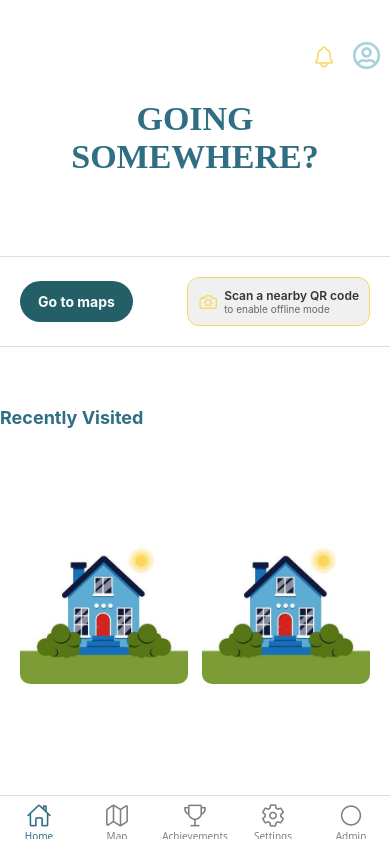
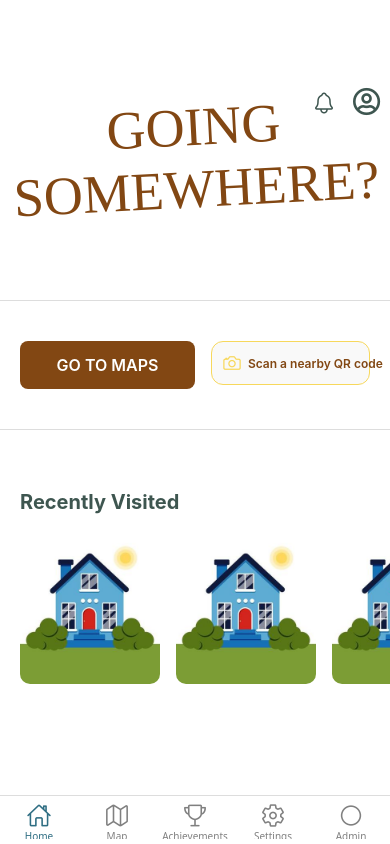
Before and after one commit to COS301-SE-2025/Snap-Vision, a React Native app in the folder snap-vision/: screen /Tabs in a window 390 px wide. Built offline with nearby package versions, Linux system fonts and the light colour scheme.

Commit message:
HomePage Styling

```diff
--- a/snap-vision/src/components/atoms/SectionTitle.tsx
+++ b/snap-vision/src/components/atoms/SectionTitle.tsx
@@ -1,21 +1,27 @@
 // src/components/atoms/SectionTitle.tsx
 import React from 'react';
-import { Text, StyleSheet } from 'react-native';
+import { Text, StyleSheet, TextStyle } from 'react-native';
 
 interface Props {
   children: string;
-  color: string;
+  color?: string;
+  fontFamily?: string;
+  style?: TextStyle;
 }
 
-export default function SectionTitle({ children, color }: Props) {
-  return <Text style={[styles.title, { color }]}>{children}</Text>;
+export default function SectionTitle({ children, color = '#000', fontFamily, style }: Props) {
+  return (
+    <Text style={[styles.title, { color, fontFamily }, style]}>
+      {children}
+    </Text>
+  );
 }
 
 const styles = StyleSheet.create({
   title: {
-    fontSize: 18,
-    fontWeight: 'bold',
-    marginBottom: 6,
-    marginTop: 100,
+    fontSize: 24,
+    fontWeight: '600',
+    textAlign: 'left',
+    marginHorizontal: 20,
   },
 });
--- a/snap-vision/src/components/molecules/HeaderWithIcons.tsx
+++ b/snap-vision/src/components/molecules/HeaderWithIcons.tsx
@@ -3,41 +3,58 @@ import React from 'react';
 import { View, Text, StyleSheet } from 'react-native';
 import IconButton from '../atoms/IconButton';
 import FAIcon from 'react-native-vector-icons/FontAwesome5';
+import { useTheme } from '../../theme/ThemeContext';
+import { getThemeColors } from '../../theme';
 
-interface Props {
-  textColor: string;
-}
+export default function HeaderWithIcons() {
+  const { isDark } = useTheme();
+  const colors = getThemeColors(isDark);
 
-export default function HeaderWithIcons({ textColor }: Props) {
   return (
     <View style={styles.header}>
-      <Text style={[styles.title, { color: textColor }]}>GOING</Text>
-      <Text style={[styles.title, { color: textColor }]}>SOMEWHERE?</Text>
-      <IconButton name="notifications-outline" color="#f7d85c" style={styles.notification} />
-      <FAIcon name="user-circle" size={28} color="#a6d2db" style={styles.profile} />
+      <Text style={[styles.title, {
+        fontFamily: 'PermanentMarkerRegular',
+        color: colors.primary,
+        transform: [{ rotate: '-3deg' }],
+      }]}>
+        GOING SOMEWHERE?
+      </Text>
+
+      <IconButton
+        name="notifications-outline"
+        color={colors.secondary}
+        style={styles.notification}
+      />
+
+      <FAIcon
+        name="user-circle"
+        size={28}
+        color={colors.secondary}
+        style={styles.profile}
+      />
     </View>
   );
 }
 
 const styles = StyleSheet.create({
   header: {
-    marginTop: 100,
+    marginTop: 32,
     alignItems: 'center',
     position: 'relative',
+    paddingBottom: 20,
   },
   title: {
-    fontSize: 34,
-    fontWeight: 'bold',
-    fontFamily: 'cursive',
+    fontSize: 54,
+    textAlign: 'center',
   },
   notification: {
     position: 'absolute',
-    top: -60,
+    top: -10,
     right: 50,
   },
   profile: {
     position: 'absolute',
-    top: -60,
+    top: -10,
     right: 10,
   },
 });
--- a/snap-vision/src/components/molecules/QrCard.tsx
+++ b/snap-vision/src/components/molecules/QrCard.tsx
@@ -15,7 +15,7 @@ export default function QrCard({ backgroundColor, titleColor, subtitleColor }: P
       <Icon name="camera-outline" size={20} color="#f7d85c" />
       <View style={{ marginLeft: 6 }}>
         <Text style={[styles.qrTitle, { color: titleColor }]}>Scan a nearby QR code</Text>
-        <Text style={[styles.qrSubtitle, { color: subtitleColor }]}>to enable offline mode</Text>
+        {/* <Text style={[styles.qrSubtitle, { color: subtitleColor }]}>to enable offline mode</Text> */}
       </View>
     </View>
   );
--- a/snap-vision/src/components/organisms/HomeContent.tsx
+++ b/snap-vision/src/components/organisms/HomeContent.tsx
@@ -1,75 +1,118 @@
 // src/components/organisms/HomeContent.tsx
 import React from 'react';
-import { View, StyleSheet, Image } from 'react-native';
+import { View, Text, StyleSheet, Image, ScrollView } from 'react-native';
 import HeaderWithIcons from '../molecules/HeaderWithIcons';
-import MapButton from '../molecules/MapButton';
 import QrCard from '../molecules/QrCard';
-import SectionTitle from '../atoms/SectionTitle';
+import AppButton from '../atoms/AppButton';
+import { useTheme } from '../../theme/ThemeContext';
+import { getThemeColors } from '../../theme';
+import { useNavigation } from '@react-navigation/native';
 
-interface Props {
-  isDark: boolean;
-}
-
-export default function HomeContent({ isDark }: Props) {
-  const colors = {
-    background: isDark ? '#000' : '#fff',
-    textPrimary: isDark ? '#69c6d0' : '#2f6e83',
-    border: isDark ? '#444' : '#ddd',
-    card: isDark ? '#1e1e1e' : '#f0f0f0',
-    qrText: isDark ? '#f7d85c' : '#333',
-    subText: isDark ? '#ccc' : '#666',
-  };
+export default function HomeContent() {
+  const { isDark } = useTheme();
+  const colors = getThemeColors(isDark);
+  const navigation = useNavigation();
 
   return (
-    <View style={{ backgroundColor: colors.background }}>
-      <HeaderWithIcons textColor={colors.textPrimary} />
+    <View style={[styles.container, { backgroundColor: colors.background }]}>
+      <HeaderWithIcons />
 
+      <View style={{ height: 20 }} />
+
+      {/* First separator (slightly lowered) */}
+      <View style={{ marginTop: 20 }}>
+        <View style={[styles.separator, { borderBottomColor: colors.border }]} />
+      </View>
+
+      {/* Go to Maps + QR Section */}
+      <View style={styles.actionBlock}>
+        <View style={styles.actionRow}>
+          <View style={styles.mapButtonWrapper}>
+            <View style={styles.mapButtonBox}>
+              <AppButton
+                title="GO TO MAPS"
+                onPress={() => navigation.navigate('Map')}
+                color={colors.primary}
+              />
+            </View>
+          </View>
+
+          <View style={styles.qrWrapper}>
+            <QrCard
+              backgroundColor={isDark ? '#1e1e1e' : '#f9f9f9'}
+              titleColor={colors.primary}
+              subtitleColor={colors.secondary}
+            />
+          </View>
+        </View>
+      </View>
+
+      {/* Second separator */}
       <View style={[styles.separator, { borderBottomColor: colors.border }]} />
 
-      <View style={styles.buttonRow}>
-        <MapButton />
-        <QrCard
-          backgroundColor={colors.card}
-          titleColor={colors.qrText}
-          subtitleColor={colors.subText}
-        />
-      </View>
+      {/* Recently Visited */}
+      <Text style={[styles.recentlyVisitedLabel, { color: colors.secondary }]}>
+        Recently Visited
+      </Text>
 
-      <View style={[styles.separator, { borderBottomColor: colors.border }]} />
-
-      <SectionTitle color={colors.textPrimary}>Recently Visited</SectionTitle>
-
-      <View style={styles.imageRow}>
+      <ScrollView
+        horizontal
+        showsHorizontalScrollIndicator={false}
+        contentContainerStyle={styles.imageRow}
+      >
         <Image source={require('../../assets/images/placeholder.jpg')} style={styles.image} />
         <Image source={require('../../assets/images/placeholder.jpg')} style={styles.image} />
-      </View>
+        <Image source={require('../../assets/images/placeholder.jpg')} style={styles.image} />
+      </ScrollView>
     </View>
   );
 }
 
 const styles = StyleSheet.create({
+  container: {
+    flex: 1,
+    paddingTop: 64,
+  },
   separator: {
-    marginTop: 20,
     borderBottomWidth: 1,
     marginVertical: 20,
-    top: 60,
   },
-  buttonRow: {
-    top: 60,
-    flexDirection: 'row',
-    justifyContent: 'space-between',
-    alignItems: 'center',
-    paddingHorizontal: 20,
+  recentlyVisitedLabel: {
+    fontSize: 20,
+    fontWeight: '700',
+    marginHorizontal: 20,
+    marginBottom: 10,
+    marginTop: 40,
   },
   imageRow: {
+    paddingHorizontal: 20,
+    gap: 16,
+  },
+  image: {
+    width: 140,
+    height: 160,
+    borderRadius: 10,
+  },
+  actionBlock: {
+    marginTop: 20, // was 40, now slightly higher
+  },
+  actionRow: {
     flexDirection: 'row',
     justifyContent: 'space-between',
     paddingHorizontal: 20,
-    marginTop: 100,
+    alignItems: 'stretch',
   },
-  image: {
-    width: '48%',
-    height: 150,
-    borderRadius: 10,
+  mapButtonWrapper: {
+    flex: 1.1,
+    marginRight: 8,
+  },
+  mapButtonBox: {
+    flex: 1,
+    justifyContent: 'center',
+    height: 120,
+  },
+  qrWrapper: {
+    flex: 1,
+    marginLeft: 8,
   },
 });
--- a/snap-vision/src/screens/HomeScreen.tsx
+++ b/snap-vision/src/screens/HomeScreen.tsx
@@ -1,17 +1,18 @@
+// src/screens/HomeScreen.tsx
 import React from 'react';
-import { ScrollView, StyleSheet } from 'react-native';
+import { View, StyleSheet } from 'react-native';
+import HomeContent from '../components/organisms/HomeContent';
 import { useTheme } from '../theme/ThemeContext';
 import { getThemeColors } from '../theme';
-import HomeContent from '../components/organisms/HomeContent';
 
 export default function HomeScreen() {
   const { isDark } = useTheme();
   const colors = getThemeColors(isDark);
 
   return (
-    <ScrollView style={[styles.container, { backgroundColor: colors.background }]}>
-      <HomeContent isDark={isDark} />
-    </ScrollView>
+    <View style={[styles.container, { backgroundColor: colors.background }]}>
+      <HomeContent />
+    </View>
   );
 }
 
```
